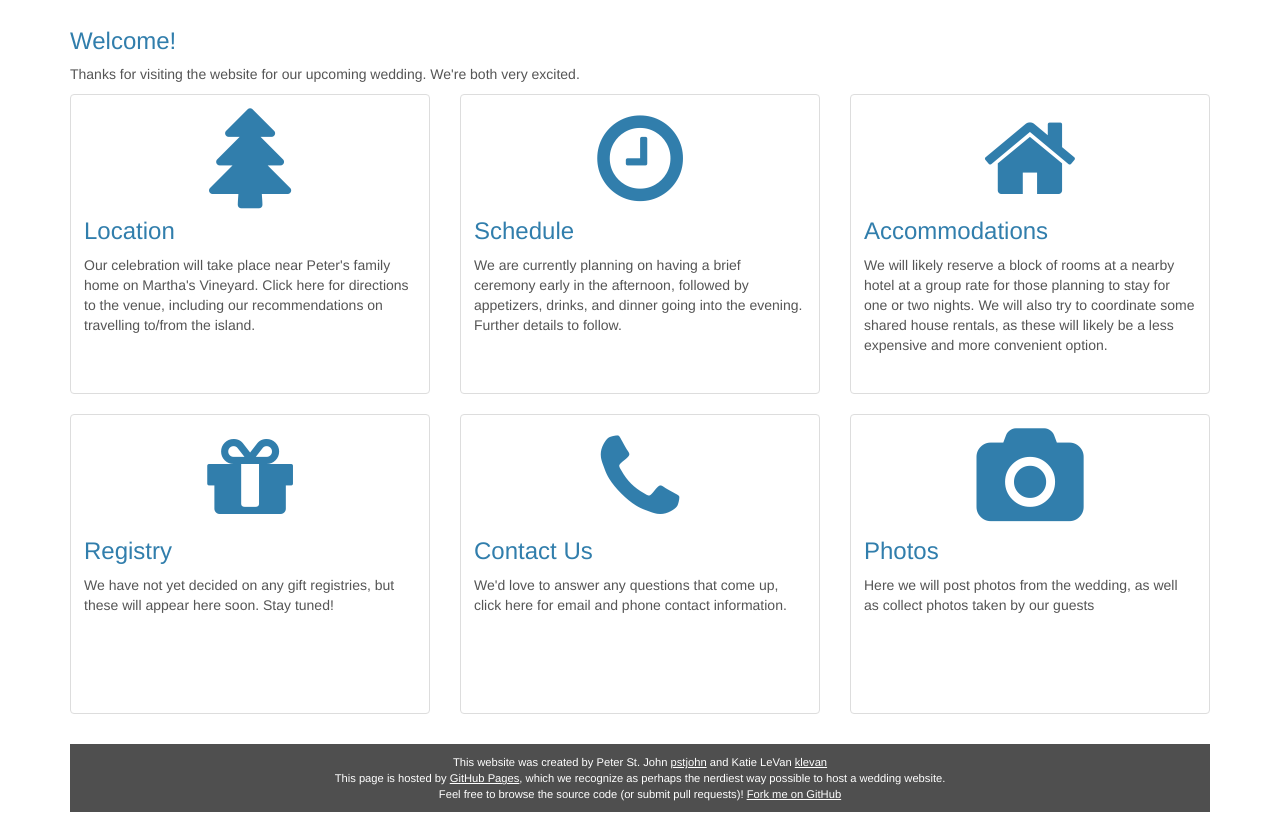
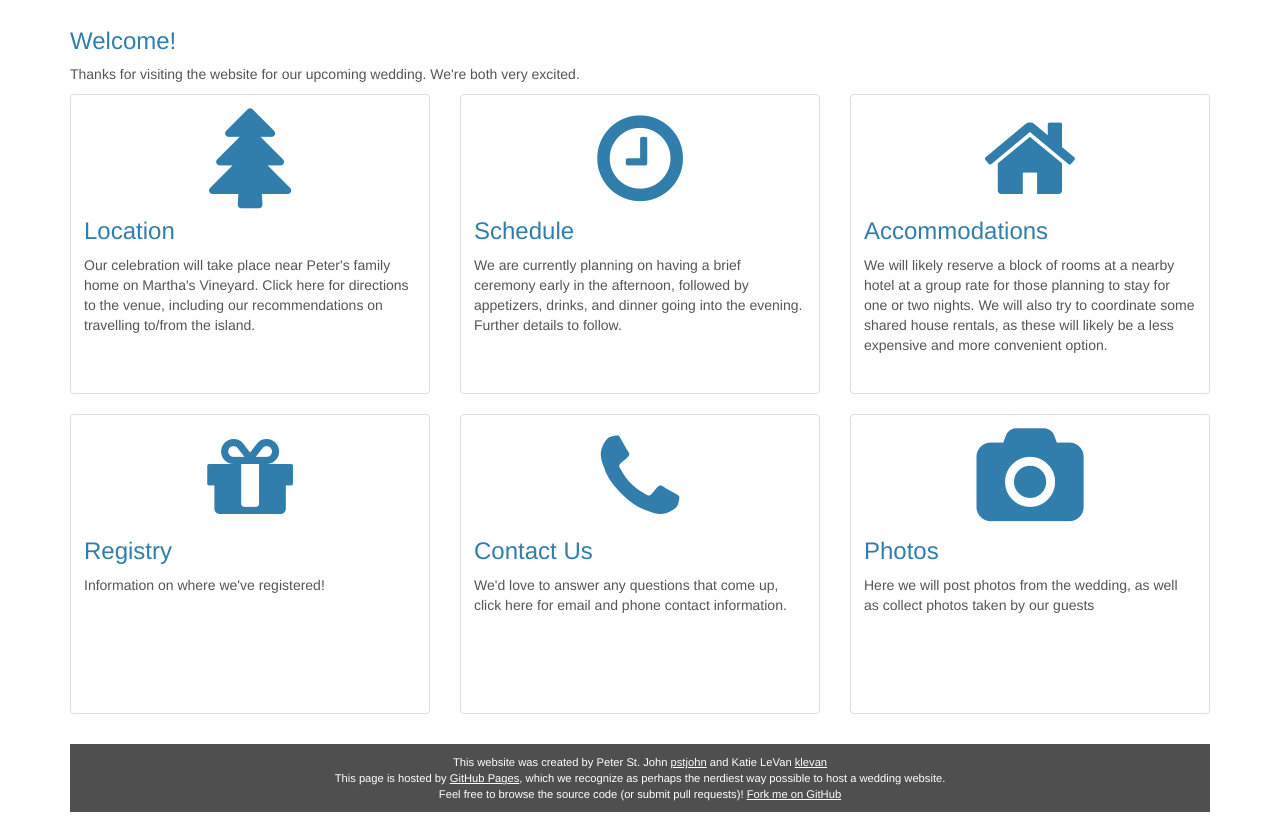
Before and after one commit to pstjohn/levanstjohn-wedding, a Jekyll site: the page built from index.html, in a window 1280 px wide. Shown: the part 478-1295 px from the top of the page. Built offline with Jekyll 4.4.1, drawn with Linux system fonts in a browser that asks for light colours; nearby versions of some CDN libraries; library files that are not in the unit come from our copies.

```diff
--- a/contact/index.html
+++ b/contact/index.html
@@ -21,6 +21,8 @@ title: Contact
       <img src="{{site.baseurl}}/images/peter_small.jpg" alt="Peter" style="min-height:330px;height:330px;">
       <div class="caption">
         <h2>Peter C. St. John</h2>
+        <p style="font-size: 50%;"> ... also a PhD
+        </p>
         Email: peterc.stjohn@gmail.com<br>
         Phone: (508) 494-2474
       </div>
--- a/index.html
+++ b/index.html
@@ -61,7 +61,7 @@ title: About
       <div class="caption">
         <!-- CONTENT -->
         <a href="{{site.baseurl}}/registry/index.html"><h3>Registry</h3></a>
-        <p>We have not yet decided on any gift registries, but these will appear here soon. Stay tuned!</p>
+        <p>Information on where we've registered!</p>
       </div>
     </div>
   </div>
--- a/stylesheets/custom.css
+++ b/stylesheets/custom.css
@@ -83,3 +83,8 @@
     height: 300px;
     margin: -75px 0 0 -100px;
 }
+
+.address p {
+        font-weight: bold;
+        margin: 0px 0px 0px 50px;
+}
```
Also changed, not shown: registry/index.html (+35 -1 lines).
